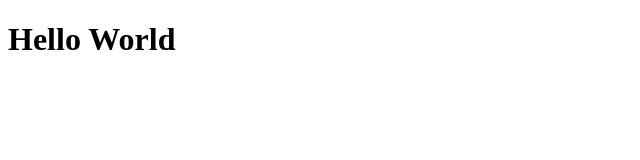
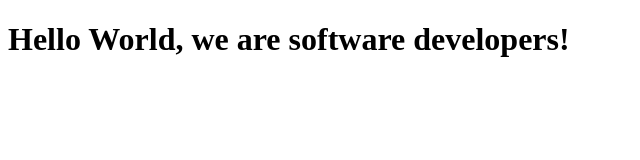
Before and after one commit to milos3010/milosandvitalis, a plain HTML site: page index.html in a window 1280 px wide. Shown: the whole page, without its empty margins (0-640 px from the left). Drawn offline with Linux system fonts and the light colour scheme.

Commit message:
we did it

```diff
--- a/index.html
+++ b/index.html
@@ -9,7 +9,8 @@
 </head>
 <body>
 
-<h1>Hello World</h1>
+<h1>Hello World, we are software developers!
+</h1>
 
 
 
```
